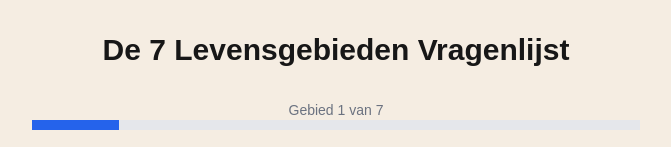
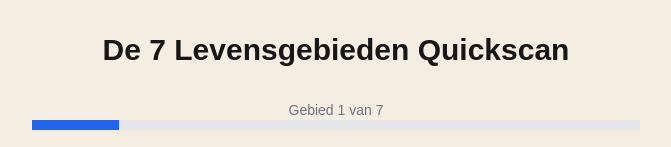
Before and after one commit to Luke0019/levensgebieden, a Next.js app: page / in a window 1280 px wide. Shown: the top 147 px of the page, without its empty margins (304-975 px from the left). Built offline with nearby package versions, Linux system fonts and the light colour scheme; a web font is replaced by a local one.

Commit message:
quickscan

```diff
--- a/src/app/page.js
+++ b/src/app/page.js
@@ -528,14 +528,14 @@ export default function Home() {
     <main className="min-h-screen p-8 max-w-2xl mx-auto">
       <Toaster position="top-center" />
       <h1 className="text-3xl font-bold mb-8 text-center">
-        De 7 Levensgebieden Vragenlijst
+        De 7 Levensgebieden Quickscan
       </h1>
 
       {isSubmitted ? (
         <div className="text-center space-y-6">
           <div className="text-6xl mb-8">✨</div>
           <h2 className="text-2xl font-bold mb-4">
-            Bedankt voor het invullen van de vragenlijst!
+            Bedankt voor het invullen van de quickscan!
           </h2>
           <p className="text-gray-600 mb-4">
             We hebben je resultaten verstuurd naar: <strong>{email}</strong>
@@ -575,7 +575,7 @@ export default function Home() {
               }}
               className="bg-[#FE6C3B] text-white py-2 px-6 rounded hover:bg-[#e55c2f] transition-colors"
             >
-              Start vragenlijst opnieuw
+              Start quickscan opnieuw
             </button>
           </div>
         </div>
```
